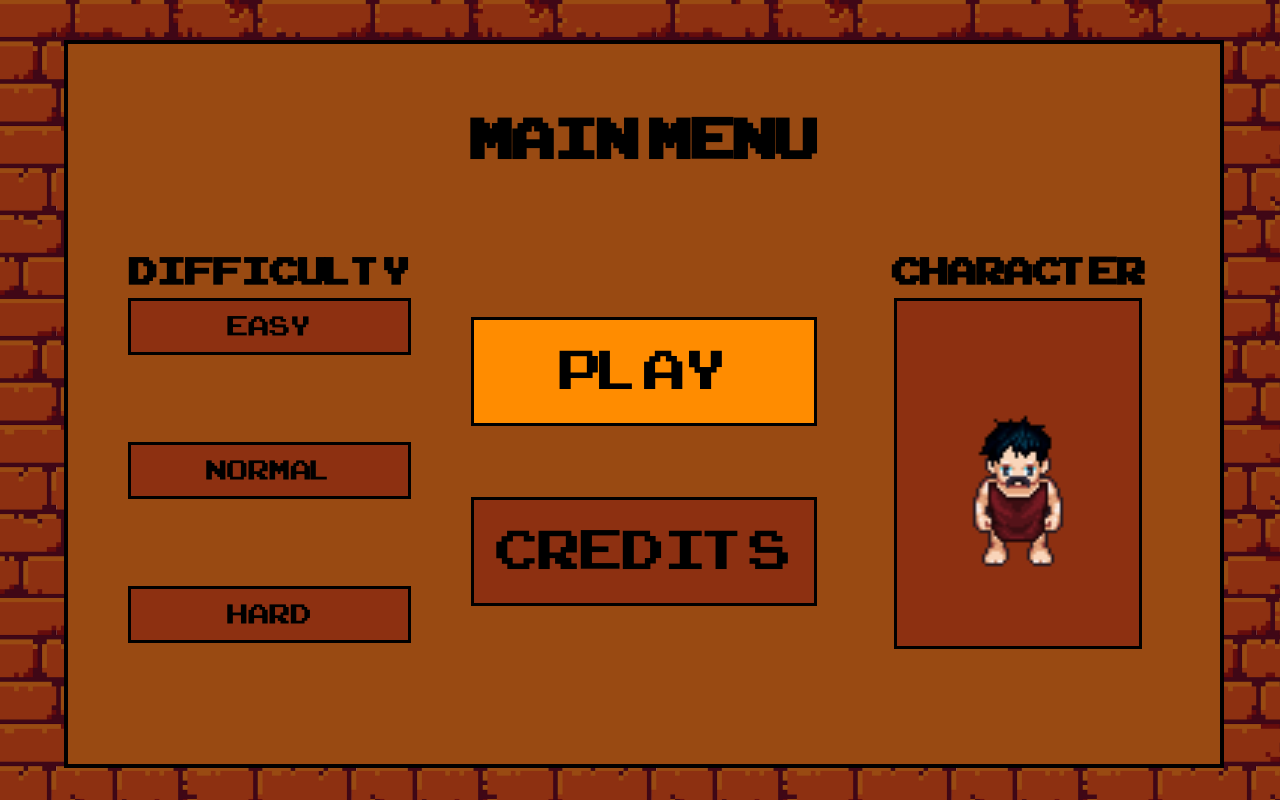
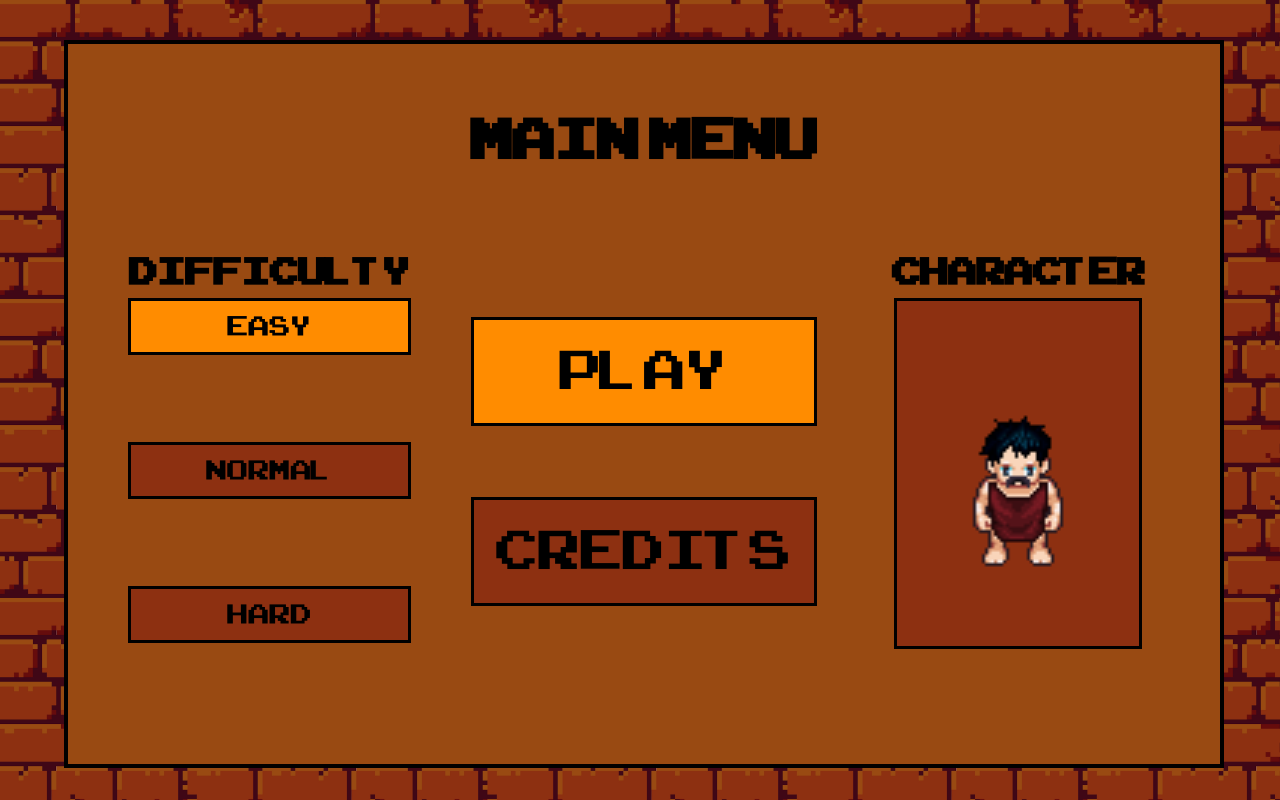
Before and after one commit to zacharek/labirynth-game, a React (Create React App) app: page / in a window 1280 px wide. Both pictures are taken after a click on the element "CONTINUE". Built offline with nearby package versions, Linux system fonts and the light colour scheme.

Commit message:
selected difficulty changes color in main menu

```diff
--- a/src/components/App/App.js
+++ b/src/components/App/App.js
@@ -11,7 +11,8 @@ class App extends Component{
         generationSettings:{
             entryDifficulty:2,
             entrySize:10
-        }
+        },
+        difficulty:1
     };
     handleClickEntry = ()=>{
         this.setState({firstEntry:0})
@@ -38,7 +39,7 @@ class App extends Component{
                 entrySize:30
             }
         }
-        this.setState({generationSettings:genSettings})
+        this.setState({generationSettings:genSettings, difficulty:e})
     };
     render() {
         if (this.state.firstEntry!==0){
@@ -46,7 +47,7 @@ class App extends Component{
         }else if(this.state.inGame!==0){
             return <GameUI handleExit={this.handleClickMenu} genSettings={this.state.generationSettings}/>
         }else{
-            return <MenuStandard handlePlay={this.handleClickPlay} handleDifficulty={this.handleSetDifficulty}/>
+            return <MenuStandard handlePlay={this.handleClickPlay} handleDifficulty={this.handleSetDifficulty} difficulty={this.state.difficulty}/>
         }
     }
 }
--- a/src/components/Menu/Credits/Credits.js
+++ b/src/components/Menu/Credits/Credits.js
@@ -7,10 +7,10 @@ class Credits extends Component{
             <div className="credits__box">
                 <h2>CREDITS</h2>
                 <div className="list">
+                    <div>Project made by <a href="https://github.com/zacharek">zacharek</a></div>
                     <div>Icons made by <a href="https://www.flaticon.com/authors/zlatko-najdenovski" title="Zlatko Najdenovski">Zlatko Najdenovski</a> from <a href="https://www.flaticon.com/" title="Flaticon">www.flaticon.com</a></div>
                     <a href="https://www.vecteezy.com/"> Vectors by Vecteezy</a>
                     <div>ArcadeClassic font is copyright (c) Jakob Fischer at www.pizzadude.dk,  all rights reserved.</div>
-                    <div>Project made by <a href="https://github.com/zacharek">zacharek</a></div>
                 </div>
                 <div className="button" onClick={this.props.handleCredits}>CLOSE</div>
             </div>
--- a/src/components/Menu/Standard/MenuStandard.js
+++ b/src/components/Menu/Standard/MenuStandard.js
@@ -18,9 +18,9 @@ class MenuStandard extends Component{
                         <div className="difficulty__box">
                             <h3>DIFFICULTY</h3>
                             <ul>
-                                <li onClick={()=>this.props.handleDifficulty(1)}>EASY</li>
-                                <li onClick={()=>this.props.handleDifficulty(2)}>NORMAL</li>
-                                <li onClick={()=>this.props.handleDifficulty(3)}>HARD</li>
+                                <li className={this.props.difficulty===1&&"selected"} onClick={()=>this.props.handleDifficulty(1)}>EASY</li>
+                                <li className={this.props.difficulty===2&&"selected"} onClick={()=>this.props.handleDifficulty(2)}>NORMAL</li>
+                                <li className={this.props.difficulty===3&&"selected"} onClick={()=>this.props.handleDifficulty(3)}>HARD</li>
                             </ul>
                         </div>
                         <div className="main">
@@ -30,7 +30,7 @@ class MenuStandard extends Component{
                         <div className="character__selection">
                             <h3>CHARACTER</h3>
                             <div className="character__slider">
-                                <div className="character in__menu standby"></div>
+                                <div className="character in__menu standby"/>
                             </div>
                         </div>
                     </div>
@@ -38,22 +38,23 @@ class MenuStandard extends Component{
             )
         }else{
             return(
+                //do skrócenia
                 <div className="menu__standard">
                     <h1>MAIN MENU</h1>
                     <div className="menu__content">
                         <div className="difficulty__box">
                             <h3>DIFFICULTY</h3>
                             <ul>
-                                <li onClick={()=>this.props.handleDifficulty(1)}>EASY</li>
-                                <li onClick={()=>this.props.handleDifficulty(2)}>NORMAL</li>
-                                <li onClick={()=>this.props.handleDifficulty(3)}>HARD</li>
+                                <li className={this.props.difficulty===1&&"selected"} onClick={()=>this.props.handleDifficulty(1)}>EASY</li>
+                                <li className={this.props.difficulty===2&&"selected"} onClick={()=>this.props.handleDifficulty(2)}>NORMAL</li>
+                                <li className={this.props.difficulty===3&&"selected"} onClick={()=>this.props.handleDifficulty(3)}>HARD</li>
                             </ul>
                         </div>
                         <Credits handleCredits={this.handleCredits}/>
                         <div className="character__selection">
                             <h3>CHARACTER</h3>
                             <div className="character__slider">
-                                <div className="character in__menu standby"></div>
+                                <div className="character in__menu standby"/>
                             </div>
                         </div>
                     </div>
--- a/src/components/Menu/Standard/MenuStandard.scss
+++ b/src/components/Menu/Standard/MenuStandard.scss
@@ -42,6 +42,9 @@
         }
         li:hover{
           transform: scale(1.1);
+        }
+        .selected{
+          background-color: darkorange;
         }
       }
     }
```
